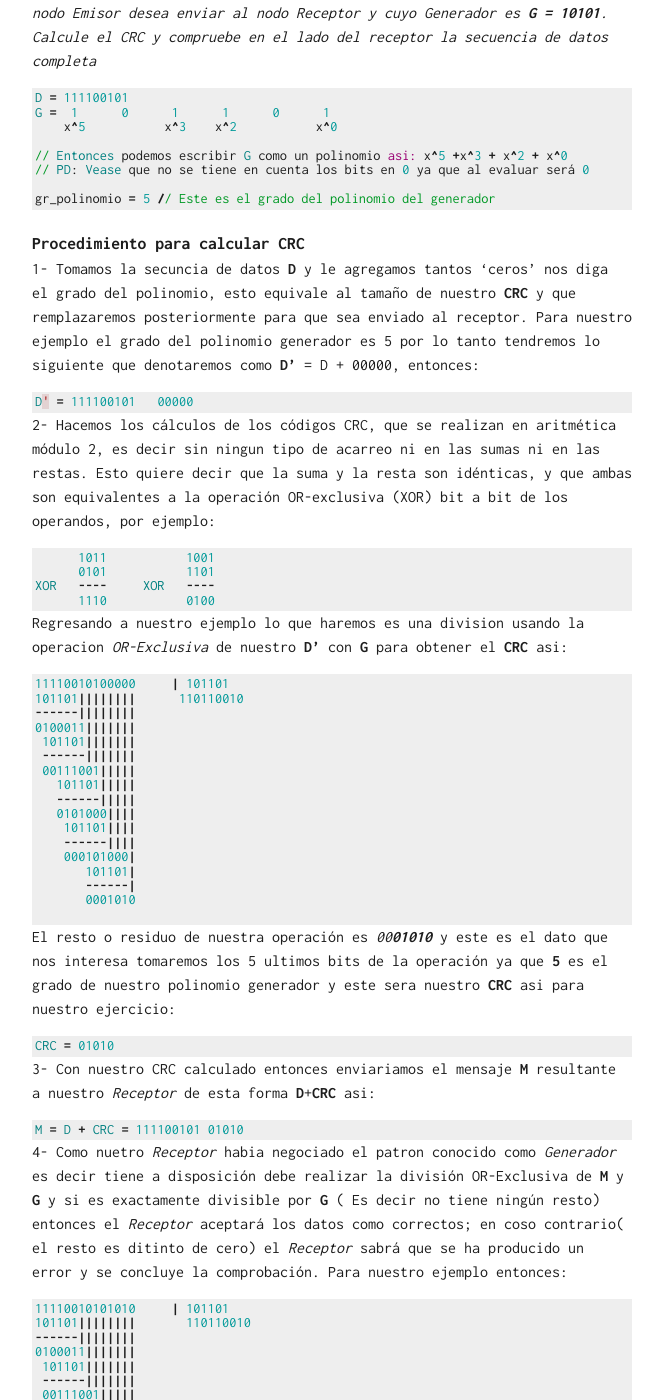
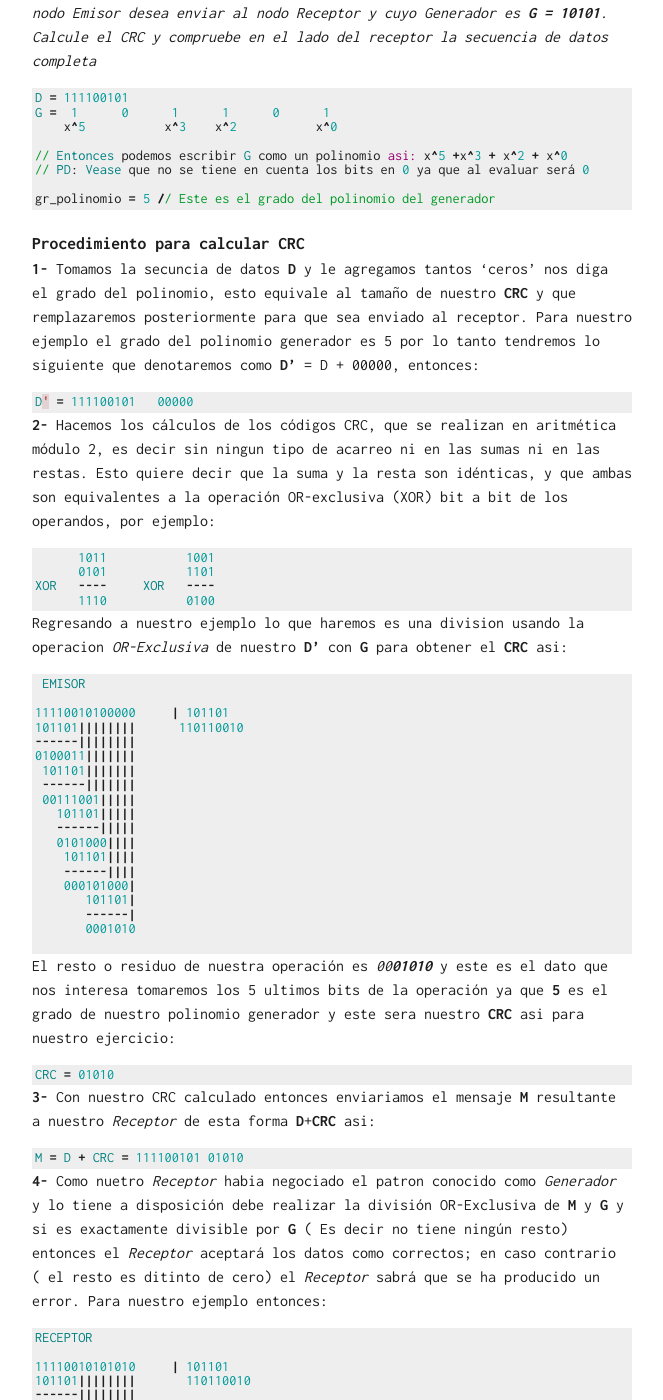
Before and after one commit to AlbCM/albcm.github.io, a Jekyll site: the page built from _posts/16-09-07-Codigo-de-redundancia-ciclica-CRC.markdown, in a window 1280 px wide and 1400 px high, scrolled down 915 px. Shown: the whole window, without its empty margins (308-971 px from the left). Built offline with Jekyll 4.4.1, drawn with Linux system fonts in a browser that asks for light colours; comment, search, counter and statistics services are not loaded; some of the changed text lies outside the part shown.

Commit message:
Update 16-09-07-Codigo-de-redundancia-ciclica-CRC.markdown

```diff
--- a/_posts/16-09-07-Codigo-de-redundancia-ciclica-CRC.markdown
+++ b/_posts/16-09-07-Codigo-de-redundancia-ciclica-CRC.markdown
@@ -13,8 +13,9 @@
 
 Para un determinada secuencia de datos, **D**, el emisor seleccionará r bits adicionales, **R**, y se los añadirá a **D**, de modo que el patrón de **d + rbits resultante (interpretado como un número binario)** sea exactamente divisible por **G** (es decir, no tenga ningún resto) utilizando aritmética módulo 2. El proceso de comprobación de errores con los códigos CRC es, por tanto, muy simple: el receptor divide los **d + rbits** recibidos entre **G**. Si el resto es distinto de cero, el receptor sabrá que se ha producido error; en caso contrario, se aceptarán los datos como correctos.
 
+Tal vez parezca un poco confuso pero trataremos de ilustrar mejor el metodo con un ejemplo, Asi:
+
 # Ejemplo
-Tal vez parezca un poco confuso pero trataremos de ilustrar mejor el metodo con un ejemplo, Asi:
 
 *Nos piden que Consideremos una secuencia de datos  **D = 111100101**, que un nodo Emisor desea enviar al nodo Receptor y cuyo  Generador es **G = 10101**. Calcule el CRC y compruebe en el lado del receptor la secuencia de datos completa*
 
@@ -33,7 +34,7 @@
 
 ## Procedimiento para calcular CRC
 
-1- Tomamos la secuncia de datos **D** y le agregamos tantos 'ceros' nos diga el grado del polinomio, esto equivale al tamaño de nuestro **CRC** y que remplazaremos posteriormente para que sea enviado al receptor. Para nuestro ejemplo el grado del polinomio generador es 5 por lo tanto tendremos lo siguiente que denotaremos como **D'** =  D + 00000, entonces:
+**1-** Tomamos la secuncia de datos **D** y le agregamos tantos 'ceros' nos diga el grado del polinomio, esto equivale al tamaño de nuestro **CRC** y que remplazaremos posteriormente para que sea enviado al receptor. Para nuestro ejemplo el grado del polinomio generador es 5 por lo tanto tendremos lo siguiente que denotaremos como **D'** =  D + 00000, entonces:
 
 {% highlight ruby  %}
 
@@ -41,7 +42,7 @@
 
 {% endhighlight %}
 
-2- Hacemos los cálculos de los códigos CRC, que se realizan en aritmética módulo 2, es decir sin ningun tipo de acarreo ni en las sumas ni en las restas. Esto quiere decir que la suma y la resta son idénticas, y que ambas son equivalentes a la operación OR-exclusiva (XOR) bit a bit de los operandos, por ejemplo:
+**2-** Hacemos los cálculos de los códigos CRC, que se realizan en aritmética módulo 2, es decir sin ningun tipo de acarreo ni en las sumas ni en las restas. Esto quiere decir que la suma y la resta son idénticas, y que ambas son equivalentes a la operación OR-exclusiva (XOR) bit a bit de los operandos, por ejemplo:
 
 {% highlight ruby  %}
       1011           1001
@@ -54,6 +55,7 @@
 Regresando a nuestro ejemplo lo que haremos es una division usando la operacion *OR-Exclusiva* de nuestro **D'** con **G** para obtener el **CRC** asi:
 
 {% highlight ruby  %}
+ EMISOR
 
 11110010100000     | 101101
 101101||||||||      110110010
@@ -80,14 +82,16 @@
 CRC = 01010
 {% endhighlight %}
 
-3- Con nuestro CRC calculado entonces enviariamos el mensaje **M** resultante a nuestro *Receptor* de esta forma **D**+**CRC** asi:
+**3-** Con nuestro CRC calculado entonces enviariamos el mensaje **M** resultante a nuestro *Receptor* de esta forma **D**+**CRC** asi:
 {% highlight ruby  %}
 M = D + CRC = 111100101 01010
 {% endhighlight %}
 
-4- Como nuetro *Receptor* habia negociado el patron conocido como *Generador* es decir tiene a disposición  debe realizar la división OR-Exclusiva de **M** y **G** y si es exactamente divisible por **G** ( Es decir no tiene ningún resto) entonces el *Receptor* aceptará los datos como correctos; en coso contrario( el resto es ditinto de cero) el *Receptor* sabrá que se ha producido un error y se concluye la comprobación. Para nuestro ejemplo entonces:
+**4-** Como nuetro *Receptor* habia negociado el patron conocido como *Generador* y lo tiene a disposición  debe realizar la división OR-Exclusiva de **M** y **G** y si es exactamente divisible por **G** ( Es decir no tiene ningún resto) entonces el *Receptor* aceptará los datos como correctos; en caso contrario ( el resto es ditinto de cero) el *Receptor* sabrá que se ha producido un error. Para nuestro ejemplo entonces:
 
 {% highlight ruby  %}
+RECEPTOR
+
 11110010101010     | 101101
 101101||||||||       110110010
 ------||||||||
```
Also changed, not shown: other parts of _posts/16-09-07-Codigo-de-redundancia-ciclica-CRC.markdown (+1 -1 lines).
